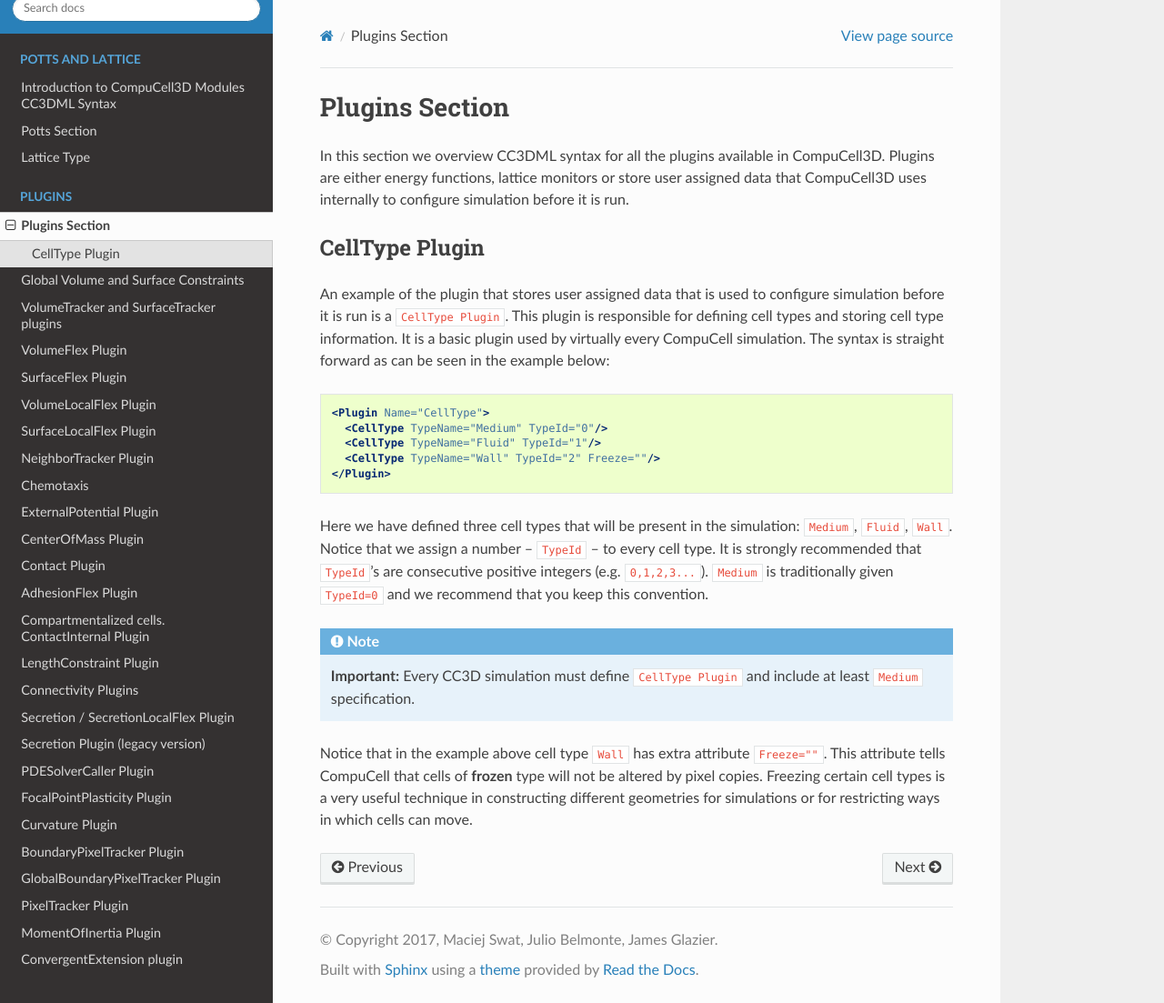
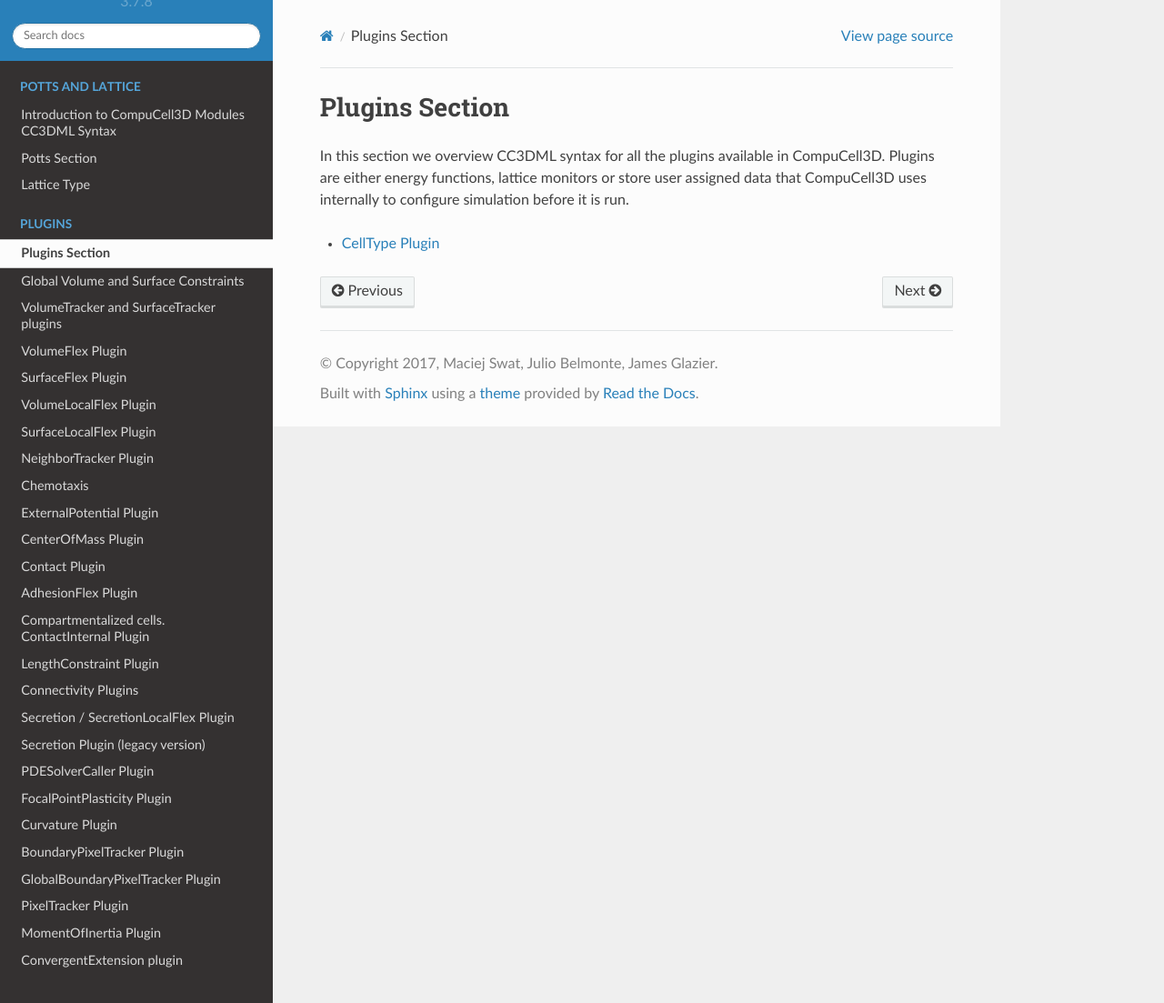
Before and after one commit to CompuCell3D/CompuCell3DReferenceManual, a Sphinx documentation site: the page built from docs/plugins_section.rst, in a window 1280 px wide and 1103 px high. Shown: the whole window at 91% size. Built offline with Sphinx 7.4.7 and the Read the Docs theme 2.0.0, drawn with Linux system fonts in a browser that asks for light colours.

Commit message:
formatting

```diff
--- a/docs/plugins_section.rst
+++ b/docs/plugins_section.rst
@@ -6,38 +6,4 @@ in CompuCell3D. Plugins are either energy functions, lattice monitors or
 store user assigned data that CompuCell3D uses internally to configure
 simulation before it is run.
 
-CellType Plugin
----------------
-
-An example of the plugin that stores user assigned data that is used to
-configure simulation before it is run is a ``CellType Plugin``. This plugin
-is responsible for defining cell types and storing cell type
-information. It is a basic plugin used by virtually every CompuCell
-simulation. The syntax is straight forward as can be seen in the example
-below:
-
-.. code-block:: xml
-
-    <Plugin Name="CellType">
-      <CellType TypeName="Medium" TypeId="0"/>
-      <CellType TypeName="Fluid" TypeId="1"/>
-      <CellType TypeName="Wall" TypeId="2" Freeze=""/>
-    </Plugin>
-
-
-Here we have defined three cell types that will be present in the
-simulation: ``Medium``, ``Fluid``, ``Wall``. Notice that we assign a number – ``TypeId``
-– to every cell type. It is strongly recommended that ``TypeId``’s are
-consecutive positive integers (e.g. ``0,1,2,3...``). ``Medium`` is traditionally
-given ``TypeId=0`` and we recommend that you keep this convention.
-
-.. note::
-
-    **Important:** Every CC3D simulation must define ``CellType Plugin`` and
-    include at least ``Medium`` specification.
-
-Notice that in the example above cell type ``Wall`` has extra attribute
-``Freeze=""``. This attribute tells CompuCell that cells of **frozen** type
-will not be altered by pixel copies. Freezing certain cell types is a
-very useful technique in constructing different geometries for
-simulations or for restricting ways in which cells can move.
+* :doc:`cell_type_plugin`
```
